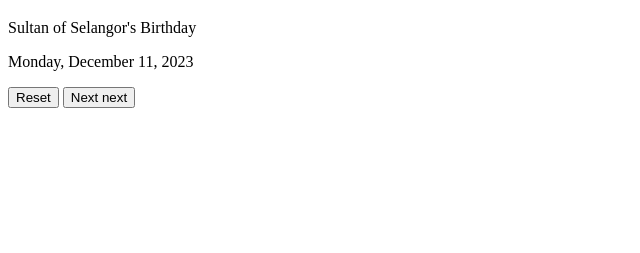
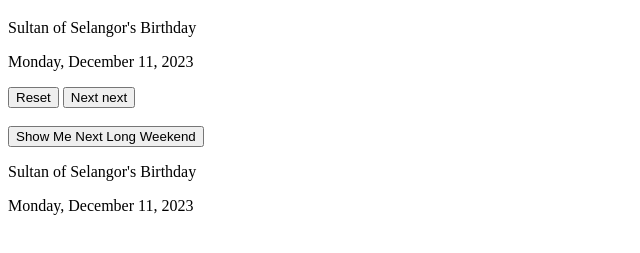
Before and after one commit to yumiloh/when-is-the-next-holiday, a website: page index.html in a window 1280 px wide. Shown: the part 61-314 px from the top of the page, without its empty margins (0-640 px from the left). Drawn offline with Linux system fonts and the light colour scheme.

Commit message:
Update index.html

```diff
--- a/index.html
+++ b/index.html
@@ -8,9 +8,12 @@
 <body>
     <script src="app.js"></script>
     <h1 id="h1">The next holiday is on: </h1>
-    <div id="nextHolidayContainer">
-    </div>
+    <div id="nextHolidayContainer"></div>
     <button onclick="getHolidays()">Reset</button>
     <button onclick="getSubsequentHoliday()">Next next</button>
+    <br>
+    <br>
+    <button onclick="getNextLongWeekend()">Show Me Next Long Weekend</button>
+    <div id="nextLongWeekendContainer"></div>
 </body>
 </html>
```
